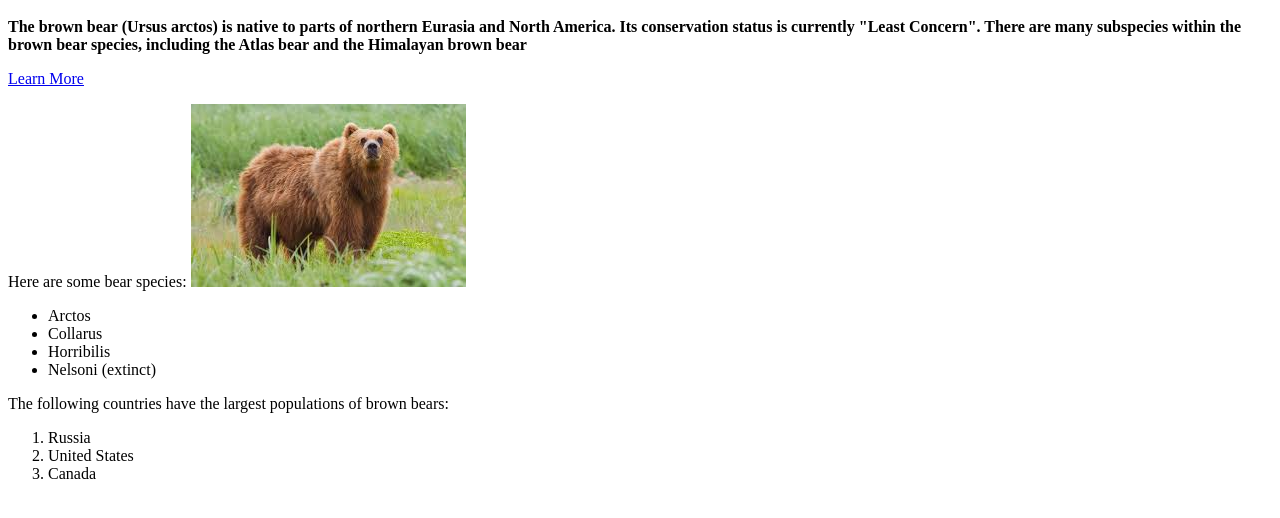
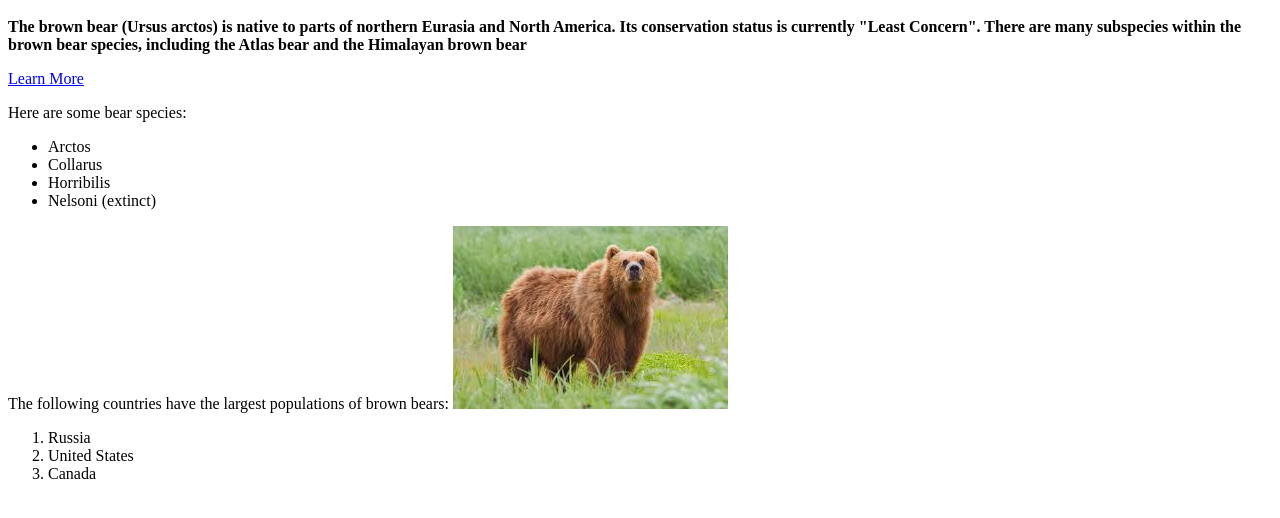
Before and after one commit to thanhdung195/html, a plain HTML site: page index.html in a window 1280 px wide. Shown: the part 48-566 px from the top of the page. Drawn offline with Linux system fonts and the light colour scheme.

Commit message:
Update index.html

```diff
--- a/index.html
+++ b/index.html
@@ -15,7 +15,7 @@
             <a href="https://en.wikipedia.org/wiki/Brown_bear">Learn More</a>
         </p>
         <p>
-            Here are some bear species: <img src="tải xuống.jpeg" align="right 800">
+            Here are some bear species:
             <ul>
                 <li>Arctos</li>
                 <li>Collarus</li>
@@ -24,7 +24,7 @@
             </ul>
         </p>
         <p>
-            The following countries have the largest populations of brown bears:
+            The following countries have the largest populations of brown bears: <img src="tải xuống.jpeg">
             <ol>
                 <li>Russia </li>
                 <li>United States</li>
```
